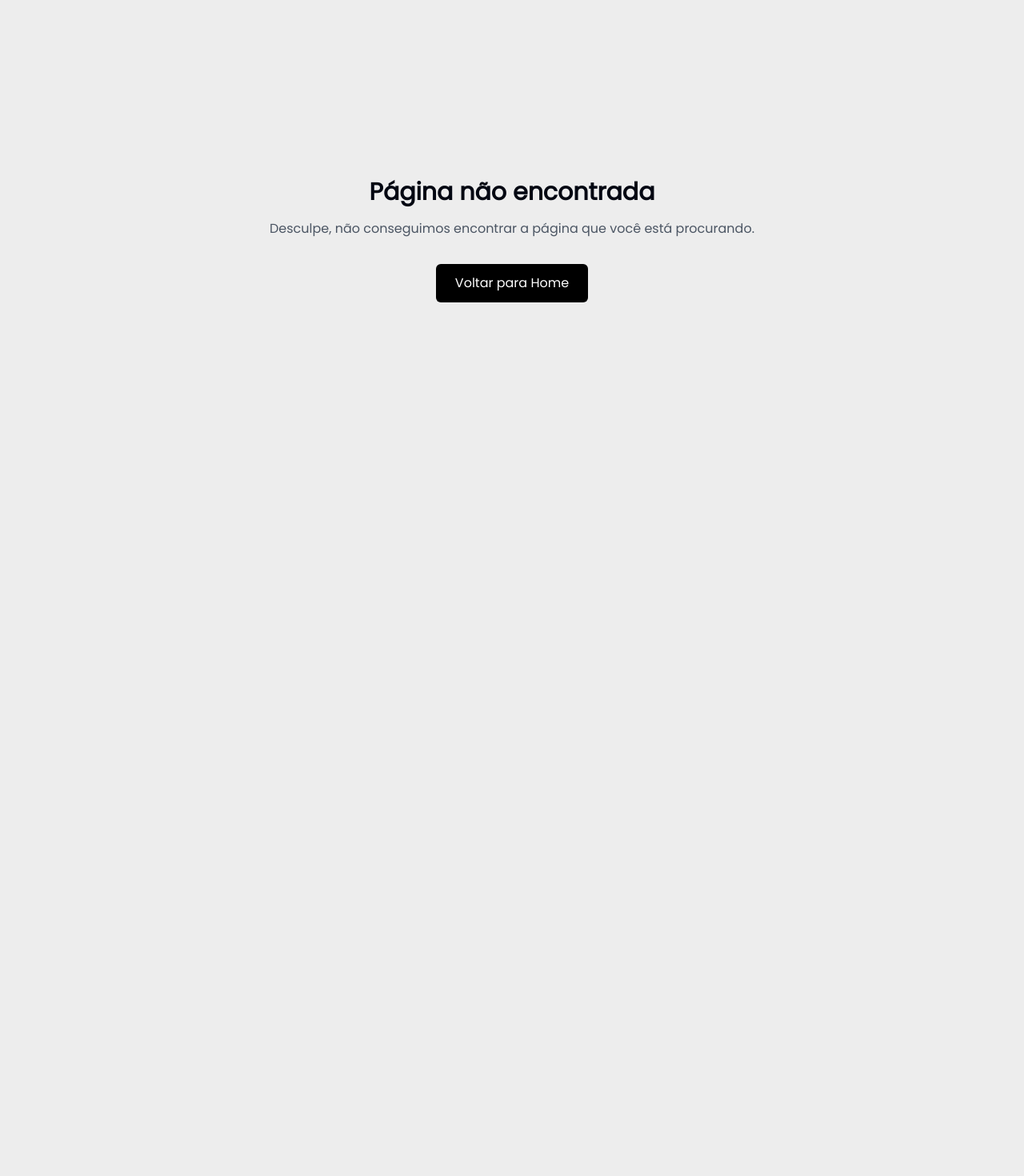
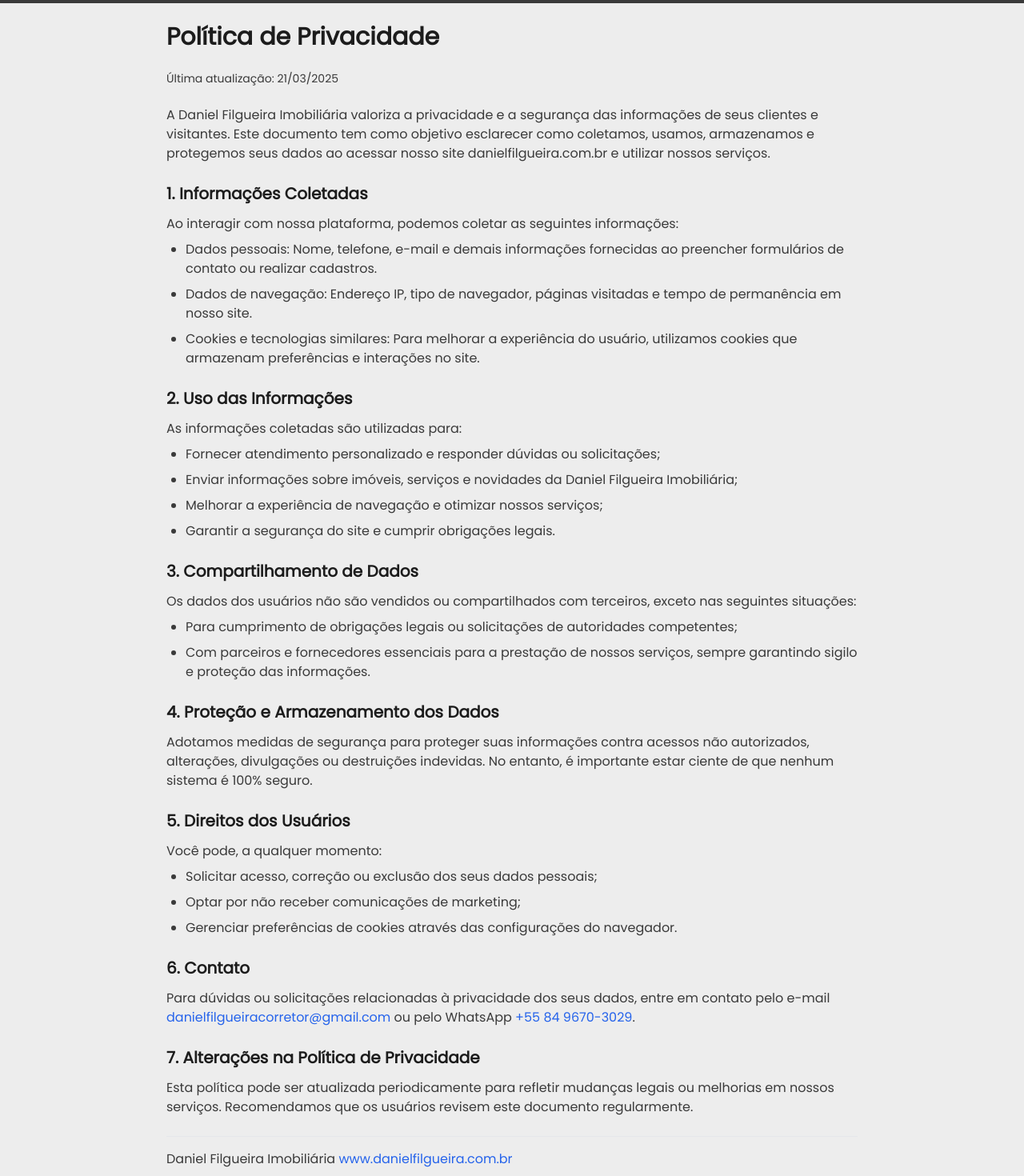
Before and after one commit to natanhermes/realty-hub-daniel-filgueira, a Next.js app: page /privacy-policy in a window 1280 px wide. Before the commit this address had no page. Shown: the part 100-1570 px from the top of the page at 80% size. Before the commit the page ends 800 px from the top, so only its background shows below. Built offline with nearby package versions, Linux system fonts and the light colour scheme.

Commit message:
feat: add privacy policy page

```diff
--- /dev/null
+++ b/app/privacy-policy/page.tsx
@@ -0,0 +1,98 @@
+import { Header } from "@/components/header";
+
+export default function PrivacyPolicy() {
+  return (
+    <>
+      <Header />
+      <div className="container mx-auto px-4 py-8 max-w-4xl mt-24">
+        <h1 className="text-3xl font-bold mb-6 text-carbonBlack">Política de Privacidade</h1>
+        <p className="text-sm text-leadGray mb-6">Última atualização: 21/03/2025</p>
+
+        <div className="space-y-6">
+          <p className="text-leadGray">
+            A Daniel Filgueira Imobiliária valoriza a privacidade e a segurança das informações de seus clientes e visitantes. Este documento tem como objetivo esclarecer como coletamos, usamos, armazenamos e protegemos seus dados ao acessar nosso site danielfilgueira.com.br e utilizar nossos serviços.
+          </p>
+
+          <section>
+            <h2 className="text-xl font-semibold mb-3 text-carbonBlack">1. Informações Coletadas</h2>
+            <p className="text-leadGray mb-2">Ao interagir com nossa plataforma, podemos coletar as seguintes informações:</p>
+            <ul className="list-disc pl-6 text-leadGray space-y-2">
+              <li>Dados pessoais: Nome, telefone, e-mail e demais informações fornecidas ao preencher formulários de contato ou realizar cadastros.</li>
+              <li>Dados de navegação: Endereço IP, tipo de navegador, páginas visitadas e tempo de permanência em nosso site.</li>
+              <li>Cookies e tecnologias similares: Para melhorar a experiência do usuário, utilizamos cookies que armazenam preferências e interações no site.</li>
+            </ul>
+          </section>
+
+          <section>
+            <h2 className="text-xl font-semibold mb-3 text-carbonBlack">2. Uso das Informações</h2>
+            <p className="text-leadGray mb-2">As informações coletadas são utilizadas para:</p>
+            <ul className="list-disc pl-6 text-leadGray space-y-2">
+              <li>Fornecer atendimento personalizado e responder dúvidas ou solicitações;</li>
+              <li>Enviar informações sobre imóveis, serviços e novidades da Daniel Filgueira Imobiliária;</li>
+              <li>Melhorar a experiência de navegação e otimizar nossos serviços;</li>
+              <li>Garantir a segurança do site e cumprir obrigações legais.</li>
+            </ul>
+          </section>
+
+          <section>
+            <h2 className="text-xl font-semibold mb-3 text-carbonBlack">3. Compartilhamento de Dados</h2>
+            <p className="text-leadGray">
+              Os dados dos usuários não são vendidos ou compartilhados com terceiros, exceto nas seguintes situações:
+            </p>
+            <ul className="list-disc pl-6 text-leadGray space-y-2 mt-2">
+              <li>Para cumprimento de obrigações legais ou solicitações de autoridades competentes;</li>
+              <li>Com parceiros e fornecedores essenciais para a prestação de nossos serviços, sempre garantindo sigilo e proteção das informações.</li>
+            </ul>
+          </section>
+
+          <section>
+            <h2 className="text-xl font-semibold mb-3 text-carbonBlack">4. Proteção e Armazenamento dos Dados</h2>
+            <p className="text-leadGray">
+              Adotamos medidas de segurança para proteger suas informações contra acessos não autorizados, alterações, divulgações ou destruições indevidas. No entanto, é importante estar ciente de que nenhum sistema é 100% seguro.
+            </p>
+          </section>
+
+          <section>
+            <h2 className="text-xl font-semibold mb-3 text-carbonBlack">5. Direitos dos Usuários</h2>
+            <p className="text-leadGray mb-2">Você pode, a qualquer momento:</p>
+            <ul className="list-disc pl-6 text-leadGray space-y-2">
+              <li>Solicitar acesso, correção ou exclusão dos seus dados pessoais;</li>
+              <li>Optar por não receber comunicações de marketing;</li>
+              <li>Gerenciar preferências de cookies através das configurações do navegador.</li>
+            </ul>
+          </section>
+
+          <section>
+            <h2 className="text-xl font-semibold mb-3 text-carbonBlack">6. Contato</h2>
+            <p className="text-leadGray">
+              Para dúvidas ou solicitações relacionadas à privacidade dos seus dados, entre em contato pelo e-mail{' '}
+              <a href="mailto:danielfilgueiracorretor@gmail.com" className="text-blue-600 hover:underline">
+                danielfilgueiracorretor@gmail.com
+              </a>{' '}
+              ou pelo WhatsApp{' '}
+              <a href="https://wa.me/558496703029" target="_blank" className="text-blue-600 hover:underline">
+                +55 84 9670-3029
+              </a>.
+            </p>
+          </section>
+
+          <section>
+            <h2 className="text-xl font-semibold mb-3 text-carbonBlack">7. Alterações na Política de Privacidade</h2>
+            <p className="text-leadGray">
+              Esta política pode ser atualizada periodicamente para refletir mudanças legais ou melhorias em nossos serviços. Recomendamos que os usuários revisem este documento regularmente.
+            </p>
+          </section>
+
+          <div className="mt-8 pt-4 border-t">
+            <p className="text-leadGray">
+              Daniel Filgueira Imobiliária{' '}
+              <a href="https://www.danielfilgueira.com.br" className="text-blue-600 hover:underline">
+                www.danielfilgueira.com.br
+              </a>
+            </p>
+          </div>
+        </div>
+      </div>
+    </>
+  );
+}
```
